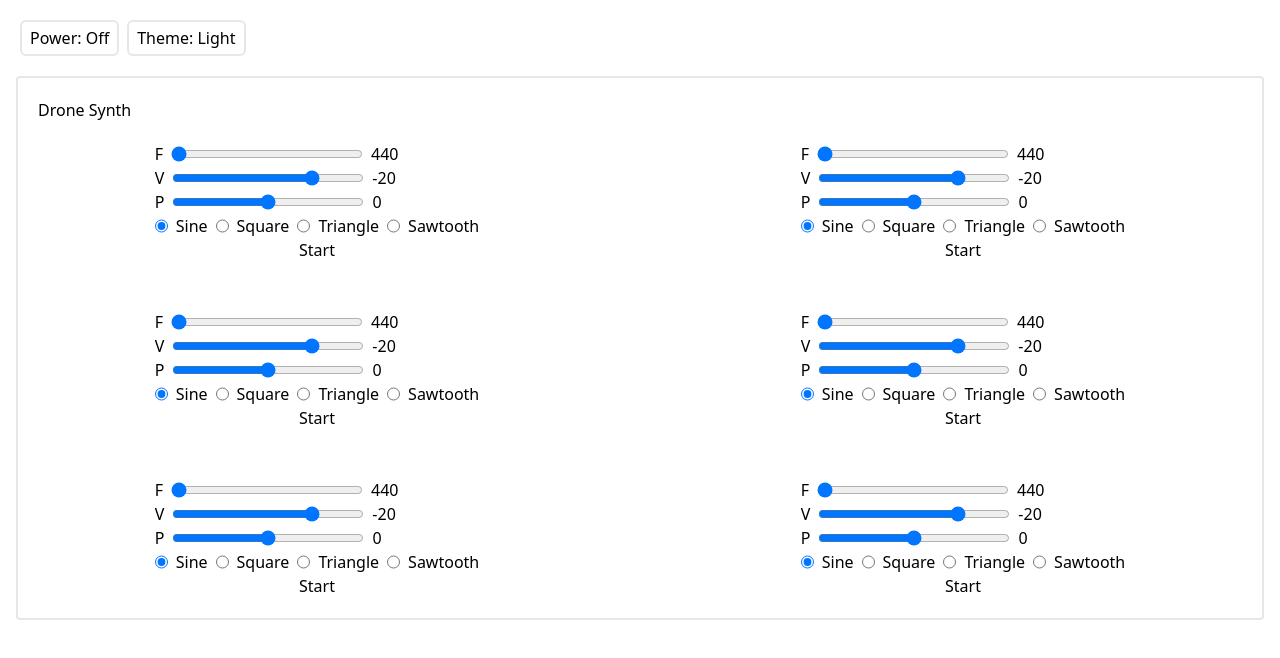
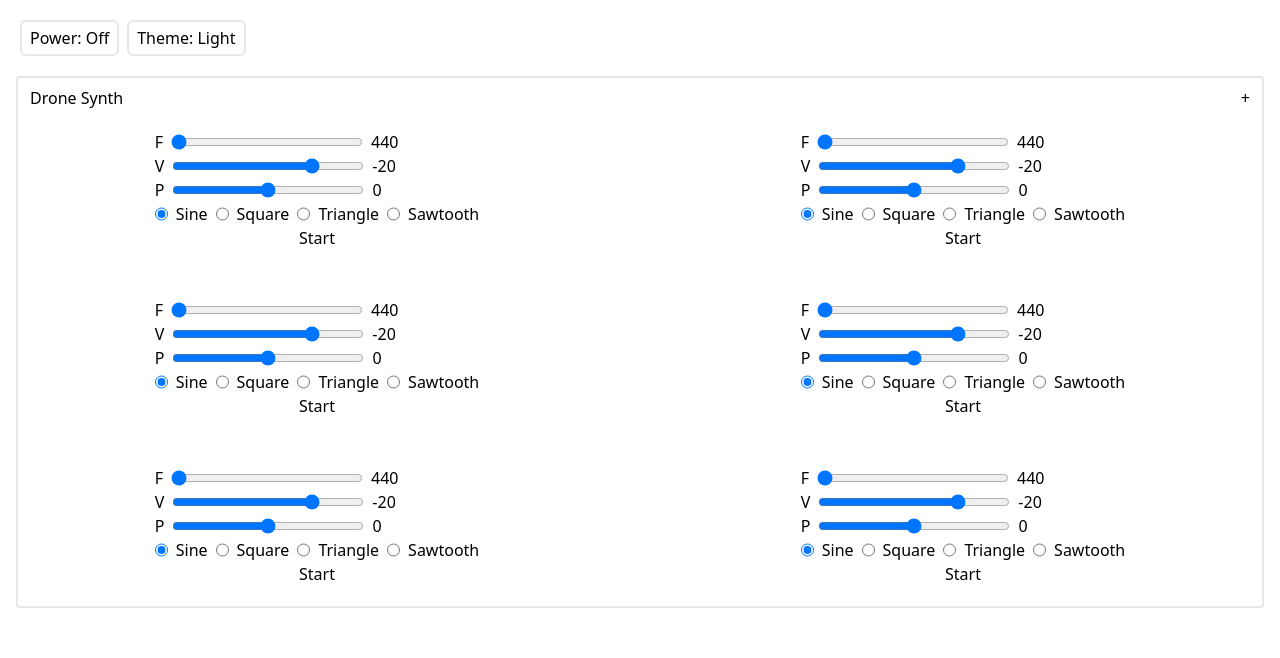
Before and after one commit to daveknapik/tone-drone, a React (Vite) app: page / in a window 1280 px wide. Shown: the top 658 px of the page. Built offline with nearby package versions, Linux system fonts and the light colour scheme.

Commit message:
Removed oscillatorCount prop from DroneSynth Added oscillatorCount as a piece of DroneSynth state Added a button to add oscillators to DroneSynth

```diff
--- a/src/App.tsx
+++ b/src/App.tsx
@@ -51,7 +51,7 @@ function App() {
         </button>
       </div>
       <div className="m-4">
-        <DroneSynth oscillatorCount={6} />
+        <DroneSynth />
       </div>
     </div>
   );
--- a/src/components/DroneSynth.tsx
+++ b/src/components/DroneSynth.tsx
@@ -1,17 +1,25 @@
+import { useState } from "react";
 import Oscillator from "./Oscillator";
 
-interface DroneSynthProps {
-  oscillatorCount: number;
-}
+function DroneSynth() {
+  const [oscillatorCount, setOscillatorCount] = useState(6);
 
-function DroneSynth({ oscillatorCount }: DroneSynthProps) {
   const oscillators = Array.from({ length: oscillatorCount }, (_, index) => (
     <Oscillator key={index} freqMax={454} />
   ));
 
+  const addOscillator = (): void => {
+    setOscillatorCount((prev) => prev + 1);
+  };
+
   return (
     <div className="border-2 rounded">
-      <div className="my-5 ml-5">Drone Synth</div>
+      <div className="grid grid-cols-2">
+        <div className="justify-self-start pt-2 pl-3">Drone Synth</div>
+        <div className="justify-self-end pt-2 pr-3">
+          <button onClick={addOscillator}>+</button>
+        </div>
+      </div>
       <div className="grid grid-cols-1 sm:grid-cols-2 gap-12 my-5 place-items-center">
         {oscillators}
       </div>
```
